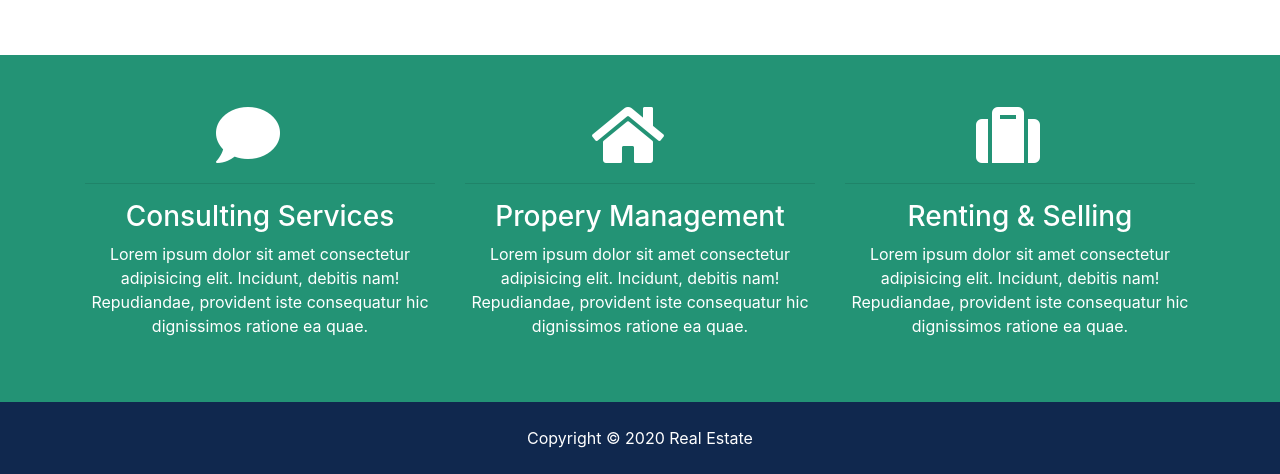
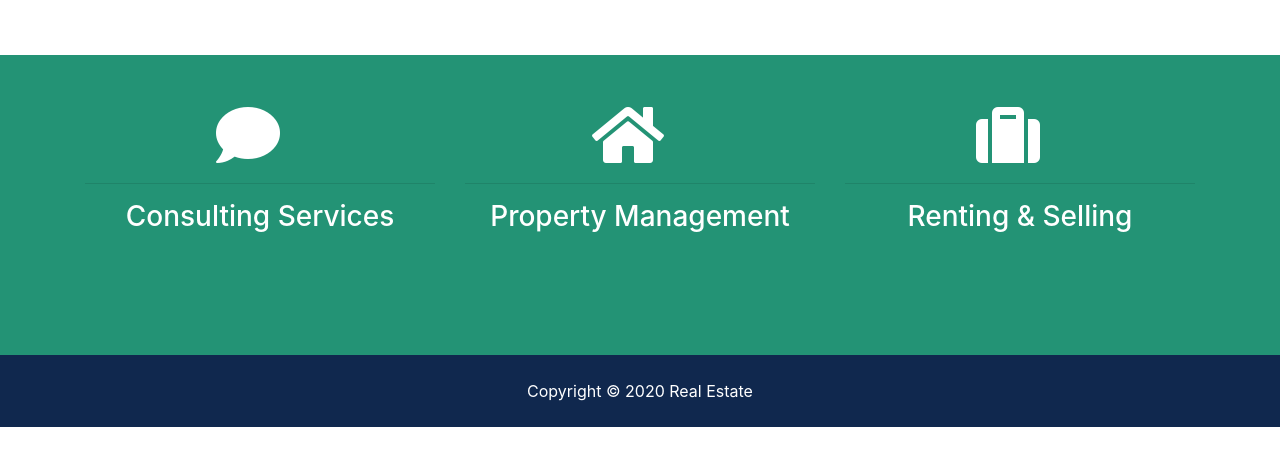
Before and after one commit to afsana1210/RealEstate, a Django app: page / in a window 1280 px wide. Shown: the part 1545-2019 px from the top of the page. After the commit the page ends 1972 px from the top, so only its background shows below. Run offline with Django 3.2, Linux system fonts and the light colour scheme; some libraries are stand-ins or nearby versions.

Commit message:
index page modified

```diff
--- a/BTRE/templates/pages/index.html
+++ b/BTRE/templates/pages/index.html
@@ -8,8 +8,7 @@
           <h1 class="display-4 mb-4">
             Property Searching Just Got So Easy
           </h1>
-          <p class="lead">Lorem ipsum dolor sit, amet consectetur adipisicing elit. Recusandae quas, asperiores eveniet vel nostrum magnam
-            voluptatum tempore! Consectetur, id commodi!</p>
+          <p class="lead"></p>
           <div class="search">
             <form action="search.html">
               <!-- Form Row 1 -->
@@ -269,22 +268,19 @@
           <i class="fas fa-comment fa-4x mr-4"></i>
           <hr>
           <h3>Consulting Services</h3>
-          <p>Lorem ipsum dolor sit amet consectetur adipisicing elit. Incidunt, debitis nam! Repudiandae, provident iste consequatur
-            hic dignissimos ratione ea quae.</p>
+          <p></p>
         </div>
         <div class="col-md-4">
           <i class="fas fa-home fa-4x mr-4"></i>
           <hr>
-          <h3>Propery Management</h3>
-          <p>Lorem ipsum dolor sit amet consectetur adipisicing elit. Incidunt, debitis nam! Repudiandae, provident iste consequatur
-            hic dignissimos ratione ea quae.</p>
+          <h3>Property Management</h3>
+          <p></p>
         </div>
         <div class="col-md-4">
           <i class="fas fa-suitcase fa-4x mr-4"></i>
           <hr>
           <h3>Renting & Selling</h3>
-          <p>Lorem ipsum dolor sit amet consectetur adipisicing elit. Incidunt, debitis nam! Repudiandae, provident iste consequatur
-            hic dignissimos ratione ea quae.</p>
+          <p></p>
         </div>
       </div>
     </div>
```
